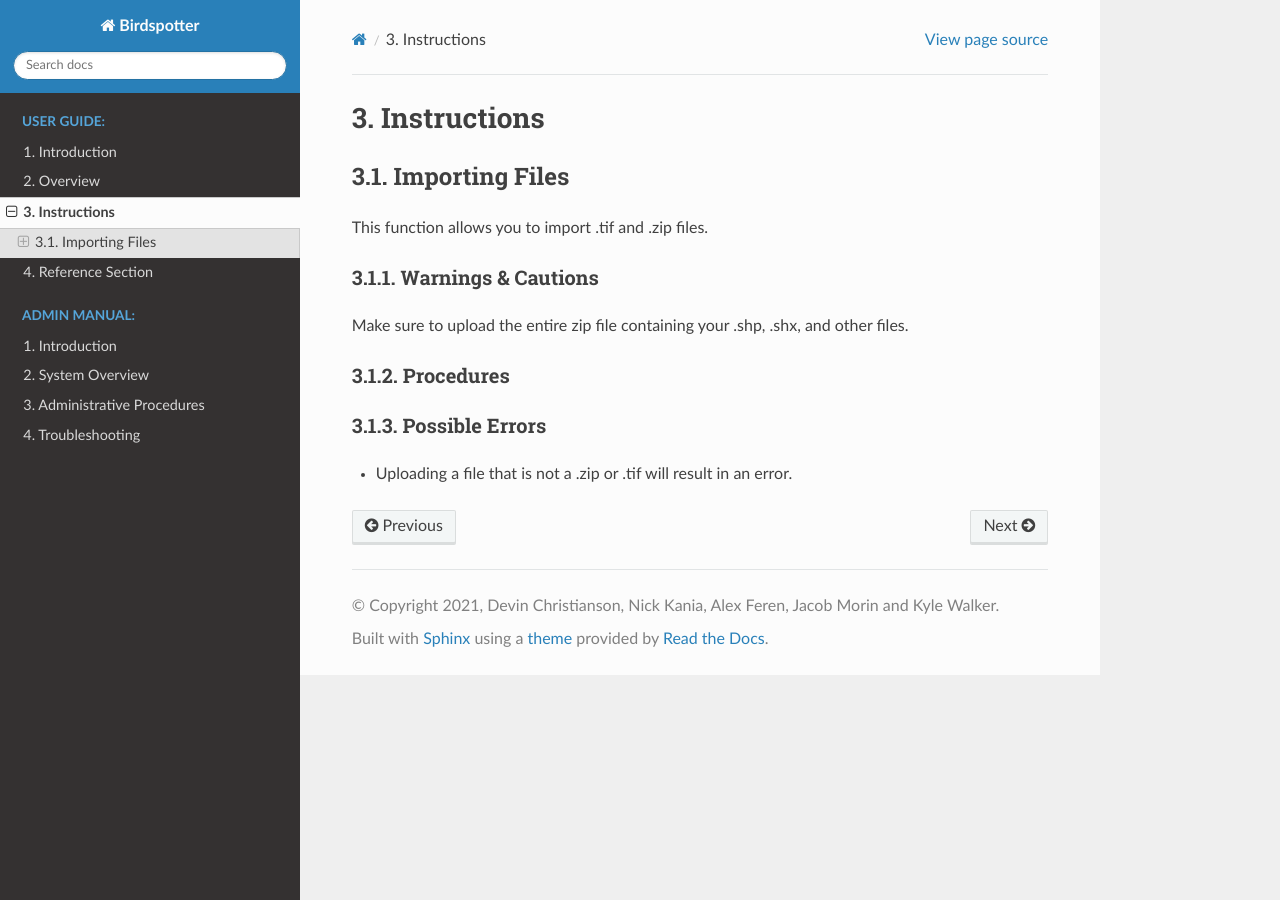
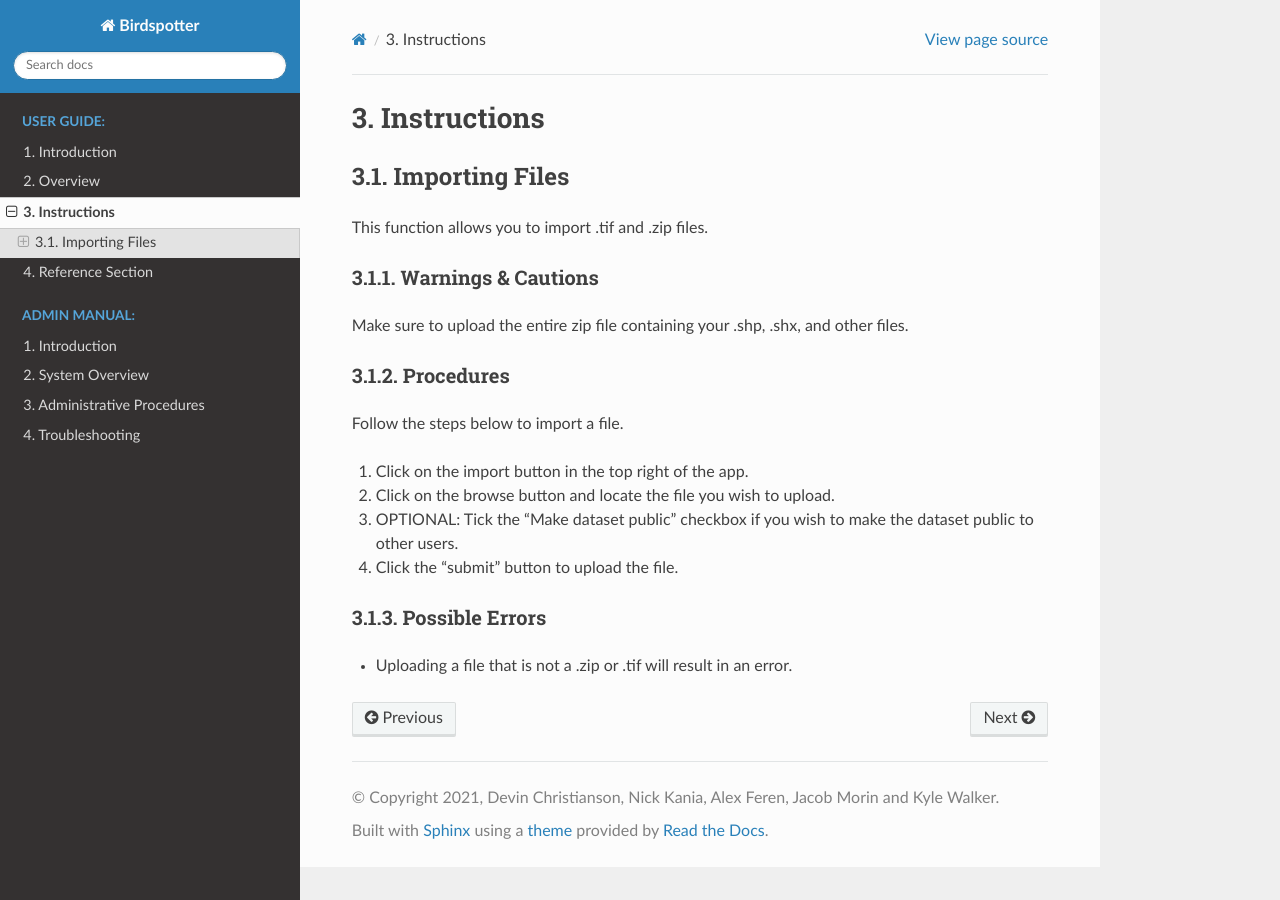
Before and after one commit to birdspotter-project/COS397, a Sphinx documentation site: the page built from docs/source/user_guide/instructions.rst, in a window 1280 px wide. Built offline with Sphinx 7.4.7 and the Read the Docs theme 2.0.0, drawn with Linux system fonts in a browser that asks for light colours.

Commit message:
Update instructions.rst
Add import instruction steps

```diff
--- a/docs/source/user_guide/instructions.rst
+++ b/docs/source/user_guide/instructions.rst
@@ -12,6 +12,15 @@ Make sure to upload the entire zip file containing your .shp, .shx, and other fi
 
 Procedures
 ##############################
+Follow the steps below to import a file.
+
+1. Click on the import button in the top right of the app.
+
+2. Click on the browse button and locate the file you wish to upload.
+
+3. OPTIONAL: Tick the "Make dataset public" checkbox if you wish to make the dataset public to other users.
+
+4. Click the "submit" button to upload the file.
 
 Possible Errors
 ##############################
```
